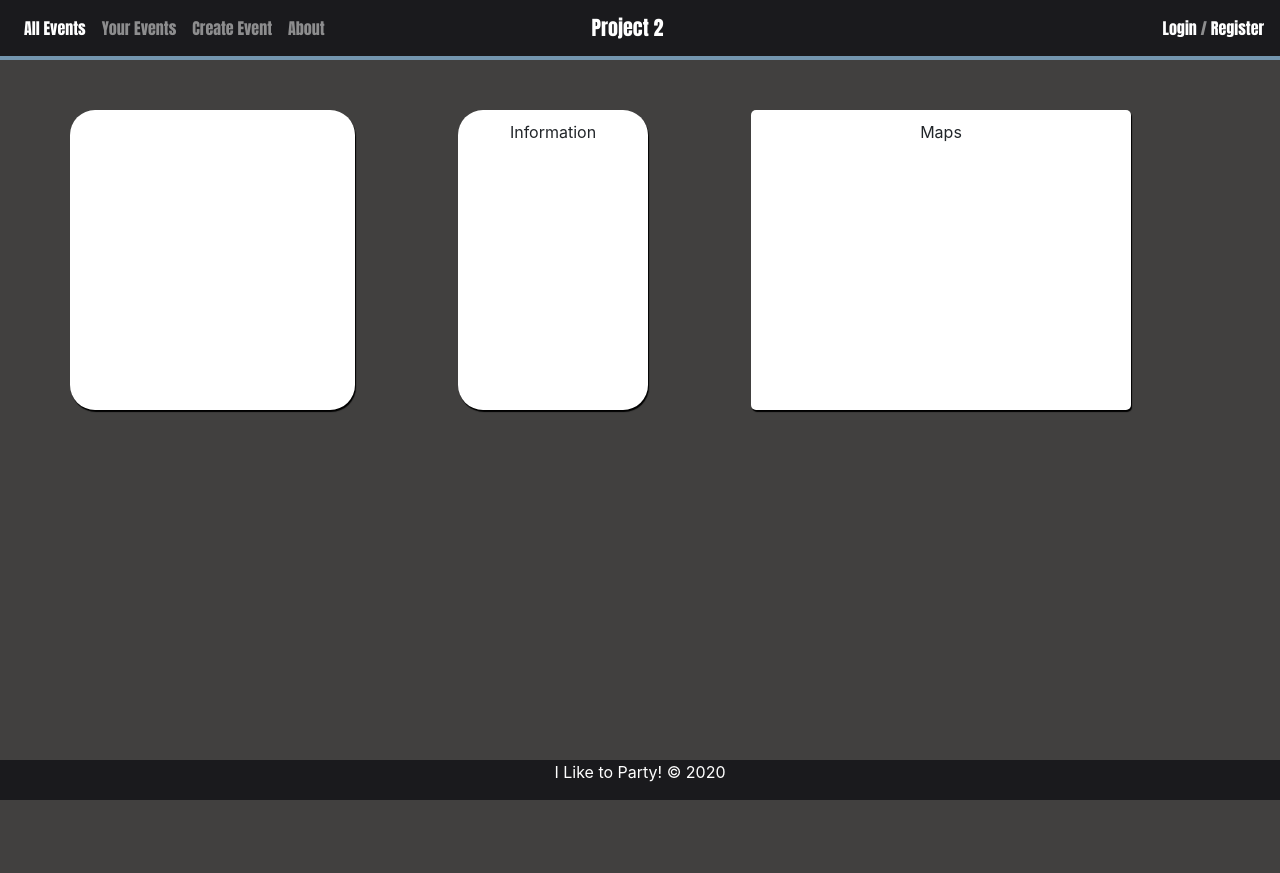
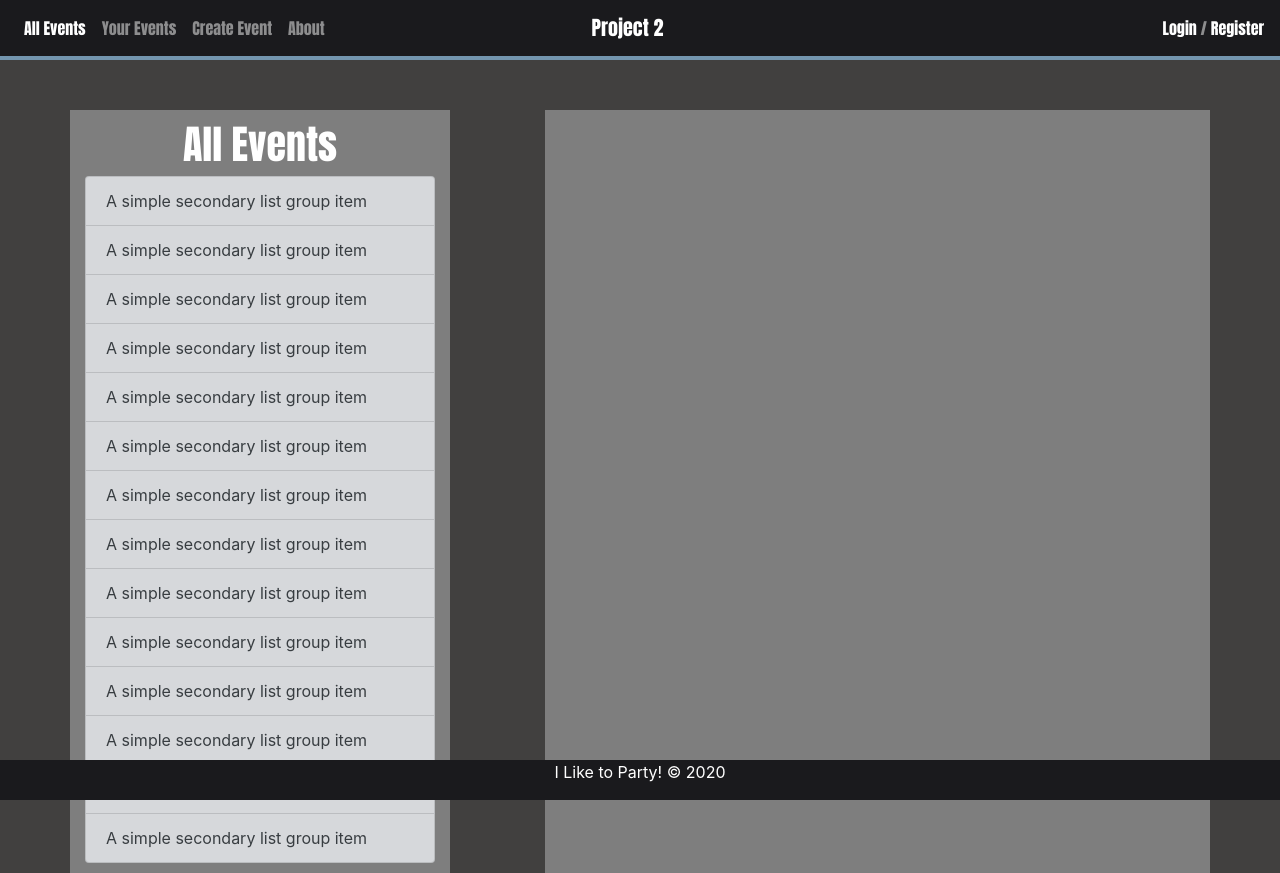
Before and after one commit to cadeclark/Project-2, a website: page public/index.html in a window 1280 px wide. Before the commit the page ends 800 px from the top, so only its background shows below. Drawn offline with nearby package versions, Linux system fonts and the light colour scheme; no server answers.

Commit message:
Added some front end stuff

```diff
--- a/public/index.html
+++ b/public/index.html
@@ -4,7 +4,7 @@
 <head>
   <meta charset="utf-8" />
   <meta name="viewport" content="width=device-width, initial-scale=1, shrink-to-fit=no" />
-  <link rel="stylesheet" href="./stylesheets/style.css"/>
+  <link rel="stylesheet" href="./stylesheets/style.css" />
   <link href="https://fonts.googleapis.com/css2?family=Anton&display=swap" rel="stylesheet">
   <link rel="stylesheet" href="https://stackpath.bootstrapcdn.com/bootstrap/4.5.0/css/bootstrap.min.css"
     integrity="sha384-9aIt2nRpC12Uk9gS9baDl411NQApFmC26EwAOH8WgZl5MYYxFfc+NcPb1dKGj7Sk" crossorigin="anonymous" />
@@ -42,7 +42,8 @@
 
 
         <!-- Modal to give instructions how to use website -->
-        <div class="modal fade" id="exampleModalCenter" tabindex="-1" role="dialog" aria-labelledby="exampleModalCenterTitle" aria-hidden="true">
+        <div class="modal fade" id="exampleModalCenter" tabindex="-1" role="dialog"
+          aria-labelledby="exampleModalCenterTitle" aria-hidden="true">
           <div class="modal-dialog modal-dialog-centered" role="document">
             <div class="modal-content">
               <div class="modal-header">
@@ -77,21 +78,31 @@
   <!-- Main Body Goes Here -->
   <div class="container">
     <div class="row">
-      <div class=" col-md-3 box1 mr-1">
+
+  <!-- All events list -->
+      <div class="col-lg-4" id="events-list">
+        <h1 id="all-events-title">All Events</h1>
+        <div class="list-group">
+          <a href="#" class="list-group-item list-group-item-action list-group-item-secondary">A simple secondary list group item</a>
+          <a href="#" class="list-group-item list-group-item-action list-group-item-secondary">A simple secondary list group item</a>
+          <a href="#" class="list-group-item list-group-item-action list-group-item-secondary">A simple secondary list group item</a>
+          <a href="#" class="list-group-item list-group-item-action list-group-item-secondary">A simple secondary list group item</a>
+          <a href="#" class="list-group-item list-group-item-action list-group-item-secondary">A simple secondary list group item</a>
+          <a href="#" class="list-group-item list-group-item-action list-group-item-secondary">A simple secondary list group item</a>
+          <a href="#" class="list-group-item list-group-item-action list-group-item-secondary">A simple secondary list group item</a>
+          <a href="#" class="list-group-item list-group-item-action list-group-item-secondary">A simple secondary list group item</a>
+          <a href="#" class="list-group-item list-group-item-action list-group-item-secondary">A simple secondary list group item</a>
+          <a href="#" class="list-group-item list-group-item-action list-group-item-secondary">A simple secondary list group item</a>
+          <a href="#" class="list-group-item list-group-item-action list-group-item-secondary">A simple secondary list group item</a>
+          <a href="#" class="list-group-item list-group-item-action list-group-item-secondary">A simple secondary list group item</a>
+          <a href="#" class="list-group-item list-group-item-action list-group-item-secondary">A simple secondary list group item</a>
+          <a href="#" class="list-group-item list-group-item-action list-group-item-secondary">A simple secondary list group item</a>
         </div>
-      <div class=" col-md-1 mr-1">
       </div>
-        <div class=" col-md-2 box2 mr-1">
-          <p class="text">Information</p>
-        </div>
-        <div class=" col-md-1 mr-1">
-        </div>
-        <div class=" col-md-4 box3 mr-1">
-          <p class="text">Maps</p>
-        </div>
+      <div class="col-lg-1"></div>
+      <div class="col-lg-7" id="event-info"></div>
 
     </div>
-
   </div>
 
   <div class="footer">
--- a/public/stylesheets/style.css
+++ b/public/stylesheets/style.css
@@ -15,8 +15,6 @@ body {
 }
 
   .box1{
-    /* grid-column:1/2;
-    grid-row:1/4; */
     background-color: white;
     padding: 10px;
     min-height: 300px;
@@ -25,8 +23,6 @@ body {
   }
 
   .box2{
-    /* grid-column:2;
-    grid-row:1/3; */
     background-color: white;
     padding: 10px;
     min-height: 250px;
@@ -35,8 +31,6 @@ body {
   }
 
   .box3{
-    /* grid-column:3/4;
-    grid-row:1/4; */
     background-color: white;
     padding: 10px;
     box-shadow: 1px 2px 1px 0 black;
@@ -71,3 +65,19 @@ border-color: white;
   margin-top: 100px;
   margin-bottom: 10px;
 }
+
+#events-list {
+  background-color: rgb(126, 126, 126);
+  padding-top: 10px;
+  padding-bottom: 10px;
+}
+
+#all-events-title {
+  font-family: 'Anton', sans-serif;
+  color: white;
+  text-align: center;
+}
+
+#event-info {
+background-color: rgb(126, 126, 126);
+}
```
Lines whose indentation alone changed are shown as unchanged.
